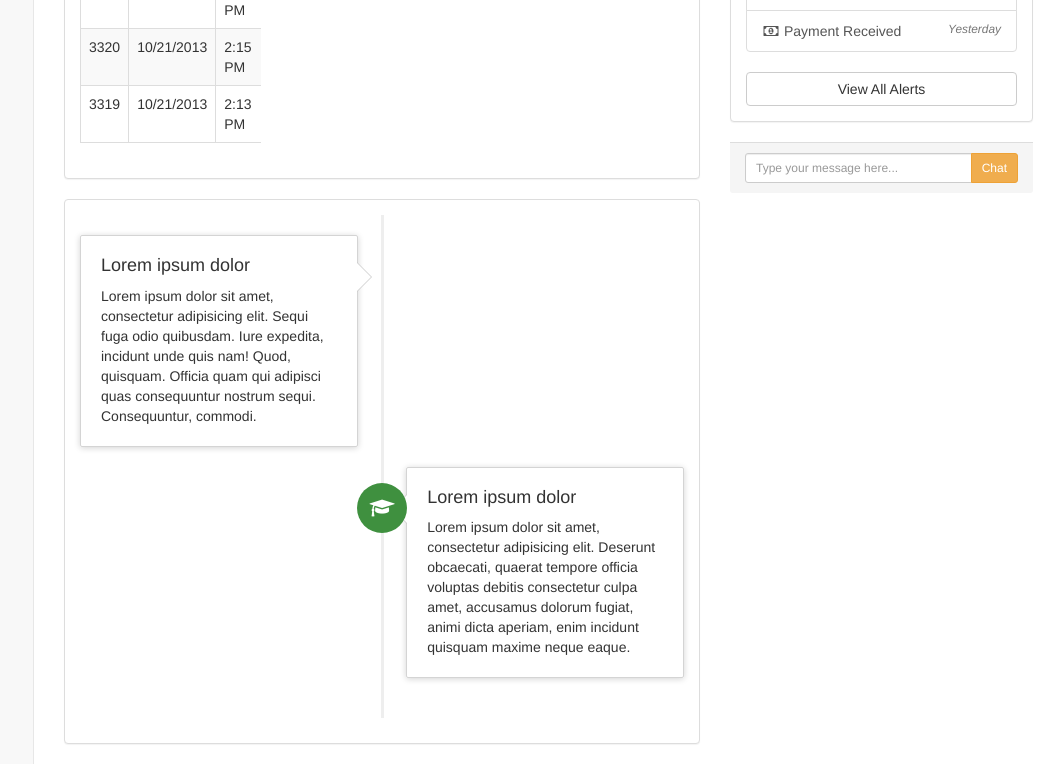
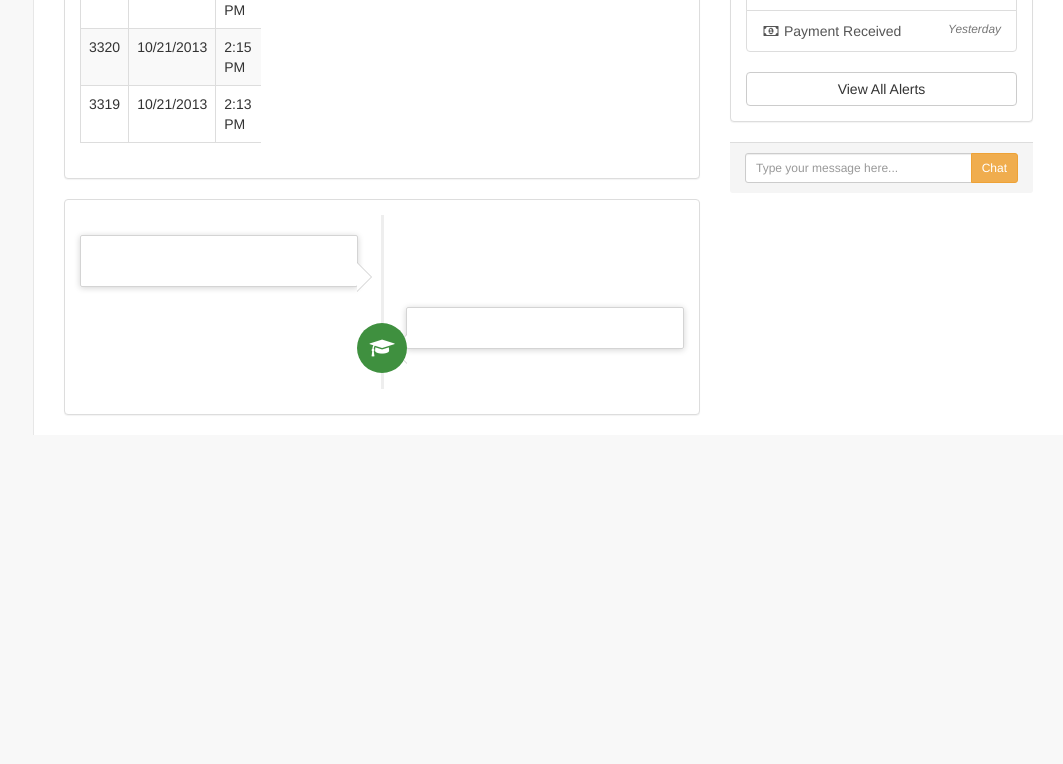
Before and after one commit to Legifina/AngelHack2018, a website: page docs/pages/index.html in a window 1280 px wide. Shown: the part 1206-1970 px from the top of the page, without its empty margins (217-1280 px from the left). After the commit the page ends 1641 px from the top, so only its background shows below. Drawn offline with nearby package versions, Linux system fonts and the light colour scheme; files that its build step writes are made by us from their sources.

Commit message:
Update index.html

```diff
--- a/docs/pages/index.html
+++ b/docs/pages/index.html
@@ -88,7 +88,7 @@
                                         <em>Yesterday</em>
                                     </span>
                                 </div>
-                                <div>Lorem ipsum dolor sit amet, consectetur adipiscing elit. Pellentesque eleifend...</div>
+                                <div></div>
                             </a>
                         </li>
                         <li class="divider"></li>
@@ -533,11 +533,10 @@
                                 <li>
                                     <div class="timeline-panel">
                                         <div class="timeline-heading">
-                                            <h4 class="timeline-title">Lorem ipsum dolor</h4>
+                                            <h4 class="timeline-title"></h4>
                                         </div>
                                         <div class="timeline-body">
-                                            <p>Lorem ipsum dolor sit amet, consectetur adipisicing elit. Sequi fuga odio quibusdam. Iure expedita, incidunt unde quis nam! Quod, quisquam. Officia quam qui adipisci quas consequuntur nostrum sequi. Consequuntur, commodi.</p>
-                                        </div>
+                                            <p></div>
                                     </div>
                                 </li>
                                 <li class="timeline-inverted">
@@ -545,11 +544,10 @@
                                     </div>
                                     <div class="timeline-panel">
                                         <div class="timeline-heading">
-                                            <h4 class="timeline-title">Lorem ipsum dolor</h4>
+
                                         </div>
                                         <div class="timeline-body">
-                                            <p>Lorem ipsum dolor sit amet, consectetur adipisicing elit. Deserunt obcaecati, quaerat tempore officia voluptas debitis consectetur culpa amet, accusamus dolorum fugiat, animi dicta aperiam, enim incidunt quisquam maxime neque eaque.</p>
-                                        </div>
+                                             </div>
                                     </div>
                                 </li>
                             </ul>
```
